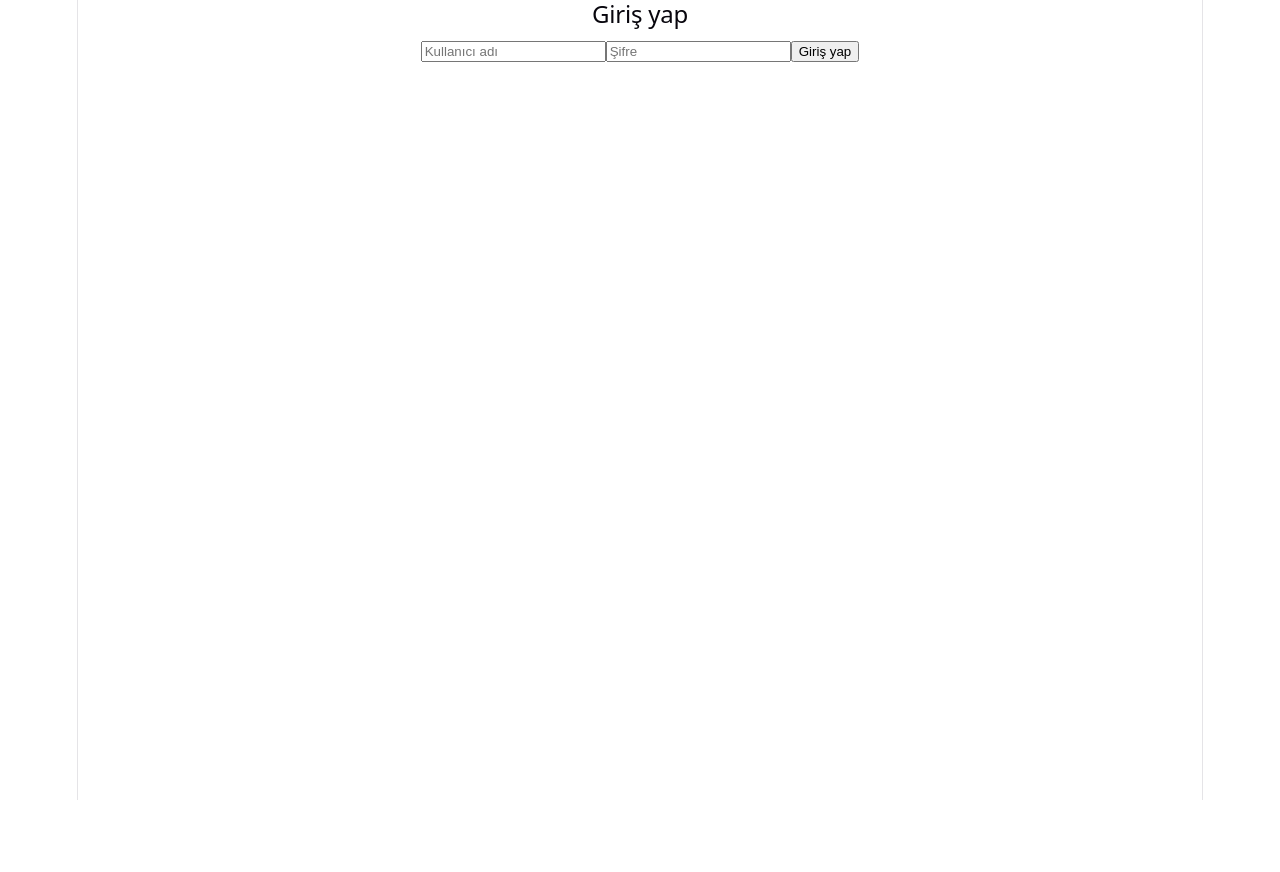
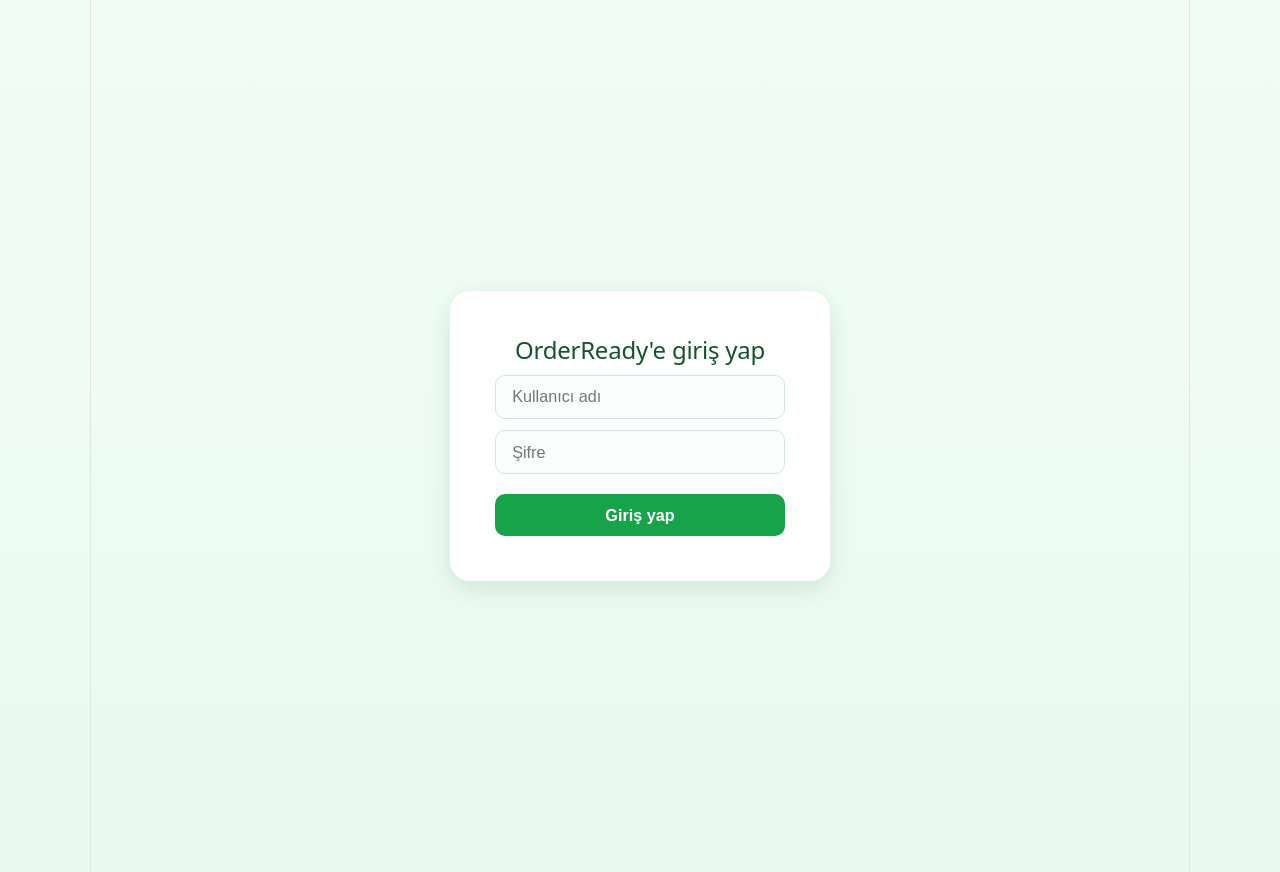
Before and after one commit to turkeylul153-hub/orderready, a React app in the folder frontend/: page / in a window 1280 px wide. Before the commit the page ends 800 px from the top, so only its background shows below. Built offline with nearby package versions, Linux system fonts and the light colour scheme; the HTML template or start-up script is replaced by a standard one.

Commit message:
Redesign UI with card-based layout and green color scheme

```diff
--- a/frontend/src/App.css
+++ b/frontend/src/App.css
@@ -1,184 +1,203 @@
-.counter {
-  font-size: 16px;
-  padding: 5px 10px;
-  border-radius: 5px;
-  color: var(--accent);
-  background: var(--accent-bg);
-  border: 2px solid transparent;
-  transition: border-color 0.3s;
-  margin-bottom: 24px;
-
-  &:hover {
-    border-color: var(--accent-border);
-  }
-  &:focus-visible {
-    outline: 2px solid var(--accent);
-    outline-offset: 2px;
-  }
+/* Renk paleti ve genel ayarlar */
+:root {
+  --green-dark: #14532d;
+  --green-main: #16a34a;
+  --green-light: #dcfce7;
+  --green-bg: #f0fdf4;
+  --white: #ffffff;
+  --text-dark: #1a2e22;
+  --text-muted: #6b7280;
+  --shadow: 0 2px 8px rgba(20, 83, 45, 0.08);
 }
 
-.hero {
-  position: relative;
-
-  .base,
-  .framework,
-  .vite {
-    inset-inline: 0;
-    margin: 0 auto;
+* {
+  box-sizing: border-box;
 }
 
-  .base {
-    width: 170px;
-    position: relative;
-    z-index: 0;
+body {
+  margin: 0;
+  font-family: -apple-system, BlinkMacSystemFont, 'Segoe UI', Roboto, sans-serif;
+  background: linear-gradient(180deg, var(--green-bg) 0%, #eafaf0 100%);
+  color: var(--text-dark);
+  min-height: 100vh;
 }
 
-  .framework,
-  .vite {
-    position: absolute;
+#root {
+  max-width: 1100px;
+  margin: 0 auto;
+  padding: 2rem 1.5rem;
 }
 
-  .framework {
-    z-index: 1;
-    top: 34px;
-    height: 28px;
-    transform: perspective(2000px) rotateZ(300deg) rotateX(44deg) rotateY(39deg)
-      scale(1.4);
+/* Üst başlık alanı */
+.app-header {
+  display: flex;
+  justify-content: space-between;
+  align-items: center;
+  background: var(--white);
+  padding: 1.25rem 1.75rem;
+  border-radius: 16px;
+  box-shadow: var(--shadow);
+  margin-bottom: 1.5rem;
 }
 
-  .vite {
-    z-index: 0;
-    top: 107px;
-    height: 26px;
-    width: auto;
-    transform: perspective(2000px) rotateZ(300deg) rotateX(40deg) rotateY(39deg)
-      scale(0.8);
-  }
+.app-header h1 {
+  margin: 0;
+  font-size: 1.5rem;
+  color: var(--green-dark);
+  font-weight: 700;
+  letter-spacing: -0.02em;
 }
 
-#center {
+.app-header .user-info {
   display: flex;
-  flex-direction: column;
-  gap: 25px;
-  place-content: center;
-  place-items: center;
-  flex-grow: 1;
-
-  @media (max-width: 1024px) {
-    padding: 32px 20px 24px;
-    gap: 18px;
-  }
+  align-items: center;
+  gap: 1rem;
+  font-size: 0.9rem;
+  color: var(--text-muted);
 }
 
-#next-steps {
-  display: flex;
-  border-top: 1px solid var(--border);
-  text-align: left;
-
-  & > div {
-    flex: 1 1 0;
-    padding: 32px;
-    @media (max-width: 1024px) {
-      padding: 24px 20px;
-    }
+.role-badge {
+  background: var(--green-light);
+  color: var(--green-dark);
+  padding: 0.3rem 0.75rem;
+  border-radius: 999px;
+  font-size: 0.75rem;
+  font-weight: 600;
+  text-transform: uppercase;
+  letter-spacing: 0.03em;
 }
 
-  .icon {
-    margin-bottom: 16px;
-    width: 22px;
-    height: 22px;
+/* Kart görünümü */
+.card {
+  background: var(--white);
+  border-radius: 16px;
+  padding: 1.75rem;
+  box-shadow: var(--shadow);
+  margin-bottom: 1.5rem;
 }
 
-  @media (max-width: 1024px) {
-    flex-direction: column;
+.card h2 {
+  margin-top: 0;
+  color: var(--green-dark);
+  font-size: 1.15rem;
+  font-weight: 600;
+}
+
+/* Butonlar */
+button {
+  background: var(--green-main);
+  color: white;
+  border: none;
+  padding: 0.65rem 1.3rem;
+  border-radius: 10px;
+  font-size: 0.9rem;
+  font-weight: 600;
+  cursor: pointer;
+  transition: transform 0.1s, background 0.2s;
+}
+
+button:hover {
+  background: var(--green-dark);
+  transform: translateY(-1px);
+}
+
+button.secondary {
+  background: transparent;
+  color: var(--green-dark);
+  border: 1.5px solid var(--green-light);
+}
+
+button.secondary:hover {
+  background: var(--green-light);
+}
+
+/* Input ve select kutuları */
+input, select {
+  padding: 0.65rem 0.9rem;
+  border: 1.5px solid #d1e7d8;
+  border-radius: 10px;
+  font-size: 0.9rem;
+  margin-right: 0.5rem;
+  background: #fbfefc;
+  transition: border-color 0.2s;
+}
+
+input:focus, select:focus {
+  outline: none;
+  border-color: var(--green-main);
+  background: white;
+}
+
+/* Tablolar */
+table {
+  width: 100%;
+  border-collapse: collapse;
+  margin-top: 1.25rem;
+  border-radius: 12px;
+  overflow: hidden;
+}
+
+th {
+  background: var(--green-light);
+  color: var(--green-dark);
+  padding: 0.85rem 1rem;
+  text-align: left;
+  font-size: 0.8rem;
+  text-transform: uppercase;
+  letter-spacing: 0.03em;
+  font-weight: 700;
+}
+
+td {
+  padding: 0.85rem 1rem;
+  border-bottom: 1px solid #eef6f0;
+  font-size: 0.9rem;
+}
+
+tr:nth-child(even) td {
+  background: #fafefb;
+}
+
+tr:hover td {
+  background: var(--green-light);
+}
+
+/* Giriş ekranı */
+.login-screen {
+  min-height: 100vh;
+  display: flex;
+  align-items: center;
+  justify-content: center;
+}
+
+.login-card {
+  background: var(--white);
+  padding: 2.5rem;
+  border-radius: 20px;
+  box-shadow: 0 8px 24px rgba(20, 83, 45, 0.12);
+  width: 100%;
+  max-width: 380px;
   text-align: center;
 }
+
+.login-card h2 {
+  color: var(--green-dark);
+  margin-top: 0;
 }
 
-#docs {
-  border-right: 1px solid var(--border);
-
-  @media (max-width: 1024px) {
-    border-right: none;
-    border-bottom: 1px solid var(--border);
-  }
+.login-card input {
+  display: block;
+  width: 100%;
+  margin: 0.6rem 0;
 }
 
-#next-steps ul {
-  list-style: none;
-  padding: 0;
-  display: flex;
-  gap: 8px;
-  margin: 32px 0 0;
-
-  .logo {
-    height: 18px;
+.login-card button {
+  width: 100%;
+  margin-top: 0.5rem;
 }
 
-  a {
-    color: var(--text-h);
-    font-size: 16px;
-    border-radius: 6px;
-    background: var(--social-bg);
-    display: flex;
-    padding: 6px 12px;
-    align-items: center;
-    gap: 8px;
-    text-decoration: none;
-    transition: box-shadow 0.3s;
-
-    &:hover {
-      box-shadow: var(--shadow);
+.error-text {
+  color: #dc2626;
+  font-size: 0.85rem;
+  margin-top: 0.75rem;
 }
-    .button-icon {
-      height: 18px;
-      width: 18px;
-    }
-  }
-
-  @media (max-width: 1024px) {
-    margin-top: 20px;
-    flex-wrap: wrap;
-    justify-content: center;
-
-    li {
-      flex: 1 1 calc(50% - 8px);
-    }
-
-    a {
-      width: 100%;
-      justify-content: center;
-      box-sizing: border-box;
-    }
-  }
-}
-
-#spacer {
-  height: 88px;
-  border-top: 1px solid var(--border);
-  @media (max-width: 1024px) {
-    height: 48px;
-  }
-}
-
-.ticks {
-  position: relative;
-  width: 100%;
-
-  &::before,
-  &::after {
-    content: '';
-    position: absolute;
-    top: -4.5px;
-    border: 5px solid transparent;
-  }
-
-  &::before {
-    left: 0;
-    border-left-color: var(--border);
-  }
-  &::after {
-    right: 0;
-    border-right-color: var(--border);
-  }
-}
--- a/frontend/src/App.jsx
+++ b/frontend/src/App.jsx
@@ -25,9 +25,14 @@
   // giriş yapıldıysa, role göre doğru ekranı göster
  return (
      <div>
+       <div className="app-header">
          <h1>OrderReady</h1>
-      <p>Hoş geldin, {currentUser.username} ({currentUser.role})</p>
-      <button onClick={handleLogout}>Çıkış yap</button>
+         <div className="user-info">
+           <span>{currentUser.username}</span>
+           <span className="role-badge">{currentUser.role}</span>
+           <button className="secondary" onClick={handleLogout}>Çıkış yap</button>
+         </div>
+       </div>
 
        {currentUser.role === 'WAREHOUSE' && <InventoryPage />}
        {currentUser.role === 'PLANNER' && <CalculatorPage />}
--- a/frontend/src/CalculatorPage.jsx
+++ b/frontend/src/CalculatorPage.jsx
@@ -46,7 +46,7 @@
       return `${days} gün`
     }
   return (
-    <div>
+    <div className="card">
       <h2>Üretim planlama hesaplama</h2>
 
       {/* ürün seçim kutusu */}
--- a/frontend/src/InventoryPage.jsx
+++ b/frontend/src/InventoryPage.jsx
@@ -40,7 +40,7 @@
   }
 
   return (
-    <div>
+    <div className="card">
       <h2>Depo stok güncelleme</h2>
       <table border="1" cellPadding="8">
         <thead>
--- a/frontend/src/LoginPage.jsx
+++ b/frontend/src/LoginPage.jsx
@@ -29,8 +29,9 @@
   }
 
   return (
-    <div>
-      <h2>Giriş yap</h2>
+      <div className="login-screen">
+        <div className="login-card">
+          <h2>OrderReady'e giriş yap</h2>
           <input
             type="text"
             placeholder="Kullanıcı adı"
@@ -44,7 +45,8 @@
             onChange={(e) => setPassword(e.target.value)}
           />
           <button onClick={handleLogin}>Giriş yap</button>
-      {error && <p style={{ color: 'red' }}>{error}</p>}
+          {error && <p className="error-text">{error}</p>}
+        </div>
       </div>
     )
 }
```
Lines whose indentation alone changed are shown as unchanged.
